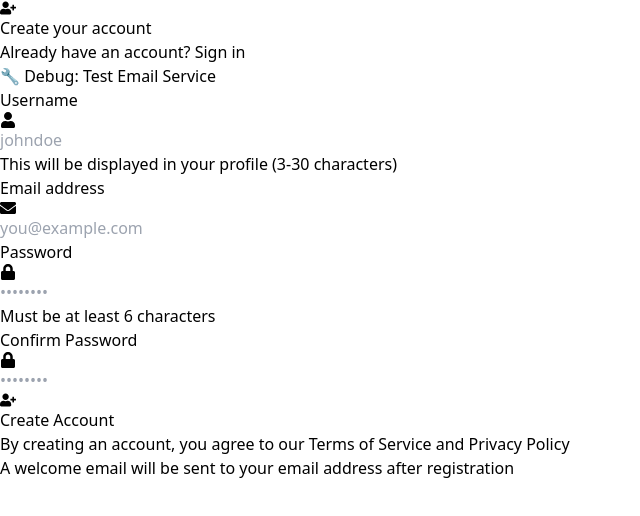
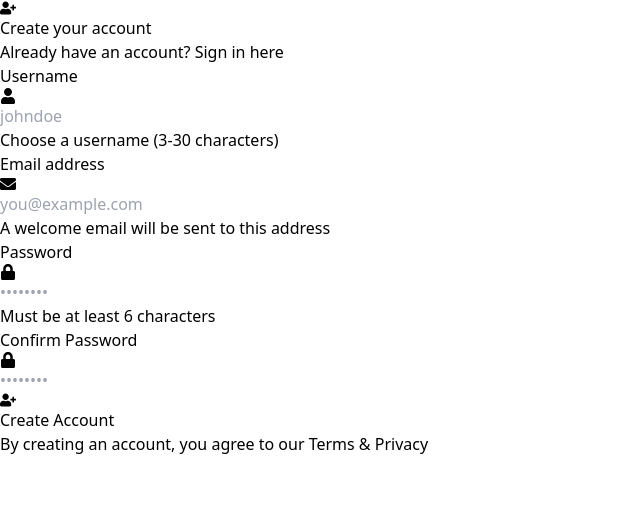
Before and after one commit to amankumar8084-web/notes-app, a React app in the folder frontend/: page /register in a window 1280 px wide. Shown: the top 516 px of the page, without its empty margins (0-640 px from the left). Built offline with nearby package versions, Linux system fonts and the light colour scheme; the HTML template or start-up script is replaced by a standard one.

Commit message:
change in register.jsx

```diff
--- a/frontend/src/pages/Register.jsx
+++ b/frontend/src/pages/Register.jsx
@@ -52,19 +52,17 @@ const Register = () => {
     return true;
   };
 
-  // FIXED: EmailJS function - now waits for completion
+  // Welcome email function using EmailJS
   const sendWelcomeEmail = async (userEmail, userName) => {
-    console.log('📧 Starting EmailJS for:', userEmail);
+    try {
+      // Dynamically import EmailJS to reduce initial bundle size
+      const emailjs = await import('@emailjs/browser');
 
-    try {
-      // Dynamically import and initialize EmailJS
-      const emailjs = await import('@emailjs/browser');
+      // Initialize with your public key
       emailjs.init('Mjrt59vo5ZEcSa_k_');
 
-      console.log('📤 Sending email...');
-
-      // Send welcome email
-      const response = await emailjs.send(
+      // Send the welcome email
+      await emailjs.send(
         'service_6b4x16e',
         'template_ra6l6ec',
         {
@@ -76,14 +74,13 @@ const Register = () => {
         }
       );
 
-      console.log('✅ Email sent successfully! Status:', response.status);
-      return { success: true, response };
+      console.log('Welcome email sent successfully to:', userEmail);
+      return { success: true };
 
     } catch (error) {
-      console.error('❌ Email sending failed:', error);
-      console.error('Error status:', error.status);
-      console.error('Error text:', error.text);
-      return { success: false, error };
+      console.error('Failed to send welcome email:', error);
+      // Don't fail the registration if email sending fails
+      return { success: false, error: error.message };
     }
   };
 
@@ -99,45 +96,40 @@ const Register = () => {
     setSuccess('');
 
     try {
-      console.log('🚀 Starting registration process...');
-
-      // 1. Register user
-      console.log('📤 Registering user:', formData.email);
-      const result = await register(
+      // 1. Register user in backend
+      const registrationResult = await register(
         formData.email,
         formData.password,
         formData.username
       );
 
-      if (!result.success) {
-        console.error('❌ Registration failed:', result.error);
-        setError(result.error || 'Registration failed');
+      if (!registrationResult.success) {
+        setError(registrationResult.error || 'Registration failed');
         setLoading(false);
         return;
       }
 
-      console.log('✅ Registration successful');
+      console.log('Registration successful, sending welcome email...');
 
-      // 2. Send welcome email (WAIT for it to complete!)
-      console.log('📧 Sending welcome email...');
-      const emailResult = await sendWelcomeEmail(formData.email, formData.username);
+      // 2. Send welcome email (non-blocking - don't wait for completion)
+      sendWelcomeEmail(formData.email, formData.username)
+        .then(emailResult => {
+          if (emailResult.success) {
+            console.log('Welcome email sent successfully!');
+          } else {
+            console.warn('Welcome email failed to send:', emailResult.error);
+          }
+        })
+        .catch(emailErr => {
+          console.error('Email sending error:', emailErr);
+        });
 
-      if (emailResult.success) {
-        console.log('✅ Email sent successfully');
-      } else {
-        console.warn('⚠️ Email failed but continuing registration');
-      }
-
-      // 3. Auto login after registration
-      console.log('🔐 Attempting auto-login...');
+      // 3. Try auto login after registration
+      try {
         const loginResult = await login(formData.email, formData.password);
 
         if (loginResult.success) {
-        if (emailResult.success) {
-          setSuccess('✅ Account created successfully! Welcome email sent. Redirecting...');
-        } else {
-          setSuccess('✅ Account created successfully! (Email service temporarily unavailable) Redirecting...');
-        }
+          setSuccess('Account created successfully! Welcome email sent. Redirecting...');
 
           setTimeout(() => {
             navigate('/', {
@@ -147,7 +139,19 @@ const Register = () => {
             });
           }, 2000);
         } else {
-        setSuccess('✅ Account created! Please login manually.');
+          // If auto-login fails, redirect to login page
+          setSuccess('Account created successfully! Please login.');
+          setTimeout(() => {
+            navigate('/login', {
+              state: {
+                message: 'Registration successful! Please login.'
+              }
+            });
+          }, 2000);
+        }
+      } catch (loginErr) {
+        console.warn('Auto-login error:', loginErr);
+        setSuccess('Account created successfully! Redirecting to login...');
         setTimeout(() => {
           navigate('/login', {
             state: {
@@ -158,92 +162,58 @@ const Register = () => {
       }
 
     } catch (err) {
-      console.error('💥 Registration error:', err);
+      console.error('Registration error:', err);
       setError('An unexpected error occurred. Please try again.');
     } finally {
       setLoading(false);
     }
   };
 
-  // OPTIONAL: Add a simple test function back (temporarily for debugging)
-  const testEmailManually = async () => {
-    const testEmail = formData.email || 'amankumar8084227421@gmail.com';
-
-    if (!testEmail.includes('@')) {
-      alert('Please enter a valid email address first');
-      return;
-    }
-
-    try {
-      const emailjs = await import('@emailjs/browser');
-      emailjs.init('Mjrt59vo5ZEcSa_k_');
-
-      const response = await emailjs.send(
-        'service_6b4x16e',
-        'template_ra6l6ec',
-        {
-          to_email: testEmail,
-          to_name: 'Test',
-          app_url: 'https://lekhan.netlify.app',
-          year: '2024'
-        }
-      );
-
-      console.log('✅ Manual test success:', response);
-      alert(`✅ Test email sent to ${testEmail}!`);
-
-    } catch (error) {
-      console.error('❌ Manual test error:', error);
-      alert(`❌ Error: ${error.text || error.message}`);
-    }
-  };
-
   return (
-    <div className="min-h-screen flex items-center justify-center bg-gray-50 py-4 px-3 sm:py-8 sm:px-6 lg:px-8">
-      <div className="w-full max-w-md mx-auto">
-        <div className="text-center mb-6 sm:mb-8">
-          <div className="flex justify-center mb-4">
-            <div className="h-12 w-12 rounded-full bg-blue-700 flex items-center justify-center">
-              <FaUserPlus className="h-6 w-6 text-white" />
+    <div className="min-h-screen flex items-center justify-center bg-gray-50 py-12 px-4 sm:px-6 lg:px-8">
+      <div className="max-w-md w-full space-y-8">
+        <div className="text-center">
+          <div className="flex justify-center mb-6">
+            <div className="h-16 w-16 rounded-full bg-blue-600 flex items-center justify-center">
+              <FaUserPlus className="h-8 w-8 text-white" />
             </div>
           </div>
-          <h1 className="text-2xl sm:text-3xl font-bold text-gray-900">
+          <h2 className="mt-2 text-3xl font-extrabold text-gray-900">
             Create your account
-          </h1>
-          <p className="mt-2 text-sm sm:text-base text-gray-600">
+          </h2>
+          <p className="mt-2 text-sm text-gray-600">
             Already have an account?{' '}
-            <Link to="/login" className="font-medium text-blue-700 hover:text-blue-800">
-              Sign in
+            <Link to="/login" className="font-medium text-blue-600 hover:text-blue-500">
+              Sign in here
             </Link>
           </p>
-
-          {/* Temporary debug button - remove in production */}
-          <button
-            type="button"
-            onClick={testEmailManually}
-            className="mt-4 text-sm text-blue-600 hover:text-blue-800 underline"
-          >
-            🔧 Debug: Test Email Service
-          </button>
         </div>
 
-        <div className="bg-white rounded-lg shadow border border-gray-200 py-6 px-4 sm:px-8">
-          <form className="space-y-4" onSubmit={handleSubmit}>
+        <div className="bg-white py-8 px-6 shadow rounded-lg sm:px-10">
+          <form className="space-y-6" onSubmit={handleSubmit}>
             {error && (
-              <div className="bg-red-50 border border-red-200 text-red-600 px-3 py-2 sm:px-4 sm:py-3 rounded text-sm sm:text-base">
-                {error}
+              <div className="bg-red-50 border-l-4 border-red-400 p-4">
+                <div className="flex">
+                  <div className="ml-3">
+                    <p className="text-sm text-red-700">{error}</p>
+                  </div>
+                </div>
               </div>
             )}
 
             {success && (
-              <div className="bg-green-50 border border-green-200 text-green-600 px-3 py-2 sm:px-4 sm:py-3 rounded text-sm sm:text-base">
-                {success}
+              <div className="bg-green-50 border-l-4 border-green-400 p-4">
+                <div className="flex">
+                  <div className="ml-3">
+                    <p className="text-sm text-green-700">{success}</p>
+                  </div>
+                </div>
               </div>
             )}
 
             {/* Username Field */}
             <div>
-              <label htmlFor="username" className="block text-sm font-medium text-gray-700 mb-1 sm:mb-2">
+              <label htmlFor="username" className="block text-sm font-medium text-gray-700 mb-1">
                 Username
               </label>
               <div className="relative">
@@ -258,20 +228,20 @@ const Register = () => {
                   required
                   value={formData.username}
                   onChange={handleChange}
-                  className="pl-10 w-full px-3 py-2 sm:px-4 sm:py-3 border border-gray-300 rounded-lg focus:ring-2 focus:ring-blue-700 focus:border-blue-700 outline-none transition text-sm sm:text-base"
+                  className="pl-10 block w-full px-3 py-2 border border-gray-300 rounded-md shadow-sm placeholder-gray-400 focus:outline-none focus:ring-blue-500 focus:border-blue-500 sm:text-sm"
                   placeholder="johndoe"
                   minLength="3"
                   maxLength="30"
                 />
               </div>
               <p className="mt-1 text-xs text-gray-500">
-                This will be displayed in your profile (3-30 characters)
+                Choose a username (3-30 characters)
               </p>
             </div>
 
             {/* Email Field */}
             <div>
-              <label htmlFor="email" className="block text-sm font-medium text-gray-700 mb-1 sm:mb-2">
+              <label htmlFor="email" className="block text-sm font-medium text-gray-700 mb-1">
                 Email address
               </label>
               <div className="relative">
@@ -286,15 +256,18 @@ const Register = () => {
                   required
                   value={formData.email}
                   onChange={handleChange}
-                  className="pl-10 w-full px-3 py-2 sm:px-4 sm:py-3 border border-gray-300 rounded-lg focus:ring-2 focus:ring-blue-700 focus:border-blue-700 outline-none transition text-sm sm:text-base"
+                  className="pl-10 block w-full px-3 py-2 border border-gray-300 rounded-md shadow-sm placeholder-gray-400 focus:outline-none focus:ring-blue-500 focus:border-blue-500 sm:text-sm"
                   placeholder="you@example.com"
                 />
               </div>
+              <p className="mt-1 text-xs text-gray-500">
+                A welcome email will be sent to this address
+              </p>
             </div>
 
             {/* Password Field */}
             <div>
-              <label htmlFor="password" className="block text-sm font-medium text-gray-700 mb-1 sm:mb-2">
+              <label htmlFor="password" className="block text-sm font-medium text-gray-700 mb-1">
                 Password
               </label>
               <div className="relative">
@@ -308,7 +281,7 @@ const Register = () => {
                   required
                   value={formData.password}
                   onChange={handleChange}
-                  className="pl-10 w-full px-3 py-2 sm:px-4 sm:py-3 border border-gray-300 rounded-lg focus:ring-2 focus:ring-blue-700 focus:border-blue-700 outline-none transition text-sm sm:text-base"
+                  className="pl-10 block w-full px-3 py-2 border border-gray-300 rounded-md shadow-sm placeholder-gray-400 focus:outline-none focus:ring-blue-500 focus:border-blue-500 sm:text-sm"
                   placeholder="••••••••"
                   minLength="6"
                 />
@@ -320,7 +293,7 @@ const Register = () => {
 
             {/* Confirm Password Field */}
             <div>
-              <label htmlFor="confirmPassword" className="block text-sm font-medium text-gray-700 mb-1 sm:mb-2">
+              <label htmlFor="confirmPassword" className="block text-sm font-medium text-gray-700 mb-1">
                 Confirm Password
               </label>
               <div className="relative">
@@ -334,7 +307,7 @@ const Register = () => {
                   required
                   value={formData.confirmPassword}
                   onChange={handleChange}
-                  className="pl-10 w-full px-3 py-2 sm:px-4 sm:py-3 border border-gray-300 rounded-lg focus:ring-2 focus:ring-blue-700 focus:border-blue-700 outline-none transition text-sm sm:text-base"
+                  className="pl-10 block w-full px-3 py-2 border border-gray-300 rounded-md shadow-sm placeholder-gray-400 focus:outline-none focus:ring-blue-500 focus:border-blue-500 sm:text-sm"
                   placeholder="••••••••"
                 />
               </div>
@@ -345,31 +318,40 @@ const Register = () => {
               <button
                 type="submit"
                 disabled={loading}
-                className="w-full flex justify-center items-center py-2.5 sm:py-3 px-4 border border-transparent text-sm sm:text-base font-medium rounded-lg text-white bg-blue-700 hover:bg-blue-800 focus:outline-none focus:ring-2 focus:ring-offset-2 focus:ring-blue-700 disabled:opacity-50 transition min-h-[44px]"
+                className="group relative w-full flex justify-center py-2.5 px-4 border border-transparent text-sm font-medium rounded-md text-white bg-blue-600 hover:bg-blue-700 focus:outline-none focus:ring-2 focus:ring-offset-2 focus:ring-blue-500 disabled:opacity-50 disabled:cursor-not-allowed transition duration-150 ease-in-out"
               >
                 {loading ? (
                   <>
-                    <div className="h-4 w-4 sm:h-5 sm:w-5 border-2 border-white border-t-transparent rounded-full animate-spin mr-2" />
+                    <svg className="animate-spin -ml-1 mr-3 h-5 w-5 text-white" xmlns="http://www.w3.org/2000/svg" fill="none" viewBox="0 0 24 24">
+                      <circle className="opacity-25" cx="12" cy="12" r="10" stroke="currentColor" strokeWidth="4"></circle>
+                      <path className="opacity-75" fill="currentColor" d="M4 12a8 8 0 018-8V0C5.373 0 0 5.373 0 12h4zm2 5.291A7.962 7.962 0 014 12H0c0 3.042 1.135 5.824 3 7.938l3-2.647z"></path>
+                    </svg>
                     Creating Account...
                   </>
                 ) : (
                   <>
-                    <FaUserPlus className="mr-2" />
+                    <span className="absolute left-0 inset-y-0 flex items-center pl-3">
+                      <FaUserPlus className="h-5 w-5 text-blue-500 group-hover:text-blue-400" />
+                    </span>
                     Create Account
                   </>
                 )}
               </button>
             </div>
           </form>
+
+          <div className="mt-6">
+            <div className="relative">
+              <div className="absolute inset-0 flex items-center">
+                <div className="w-full border-t border-gray-300"></div>
               </div>
-
-        <div className="mt-6 text-center">
-          <p className="text-xs sm:text-sm text-gray-500">
-            By creating an account, you agree to our Terms of Service and Privacy Policy
-          </p>
-          <p className="mt-2 text-xs text-gray-400">
-            A welcome email will be sent to your email address after registration
-          </p>
+              <div className="relative flex justify-center text-sm">
+                <span className="px-2 bg-white text-gray-500">
+                  By creating an account, you agree to our Terms & Privacy
+                </span>
+              </div>
+            </div>
+          </div>
         </div>
       </div>
     </div>
```
Lines whose indentation alone changed are shown as unchanged.
